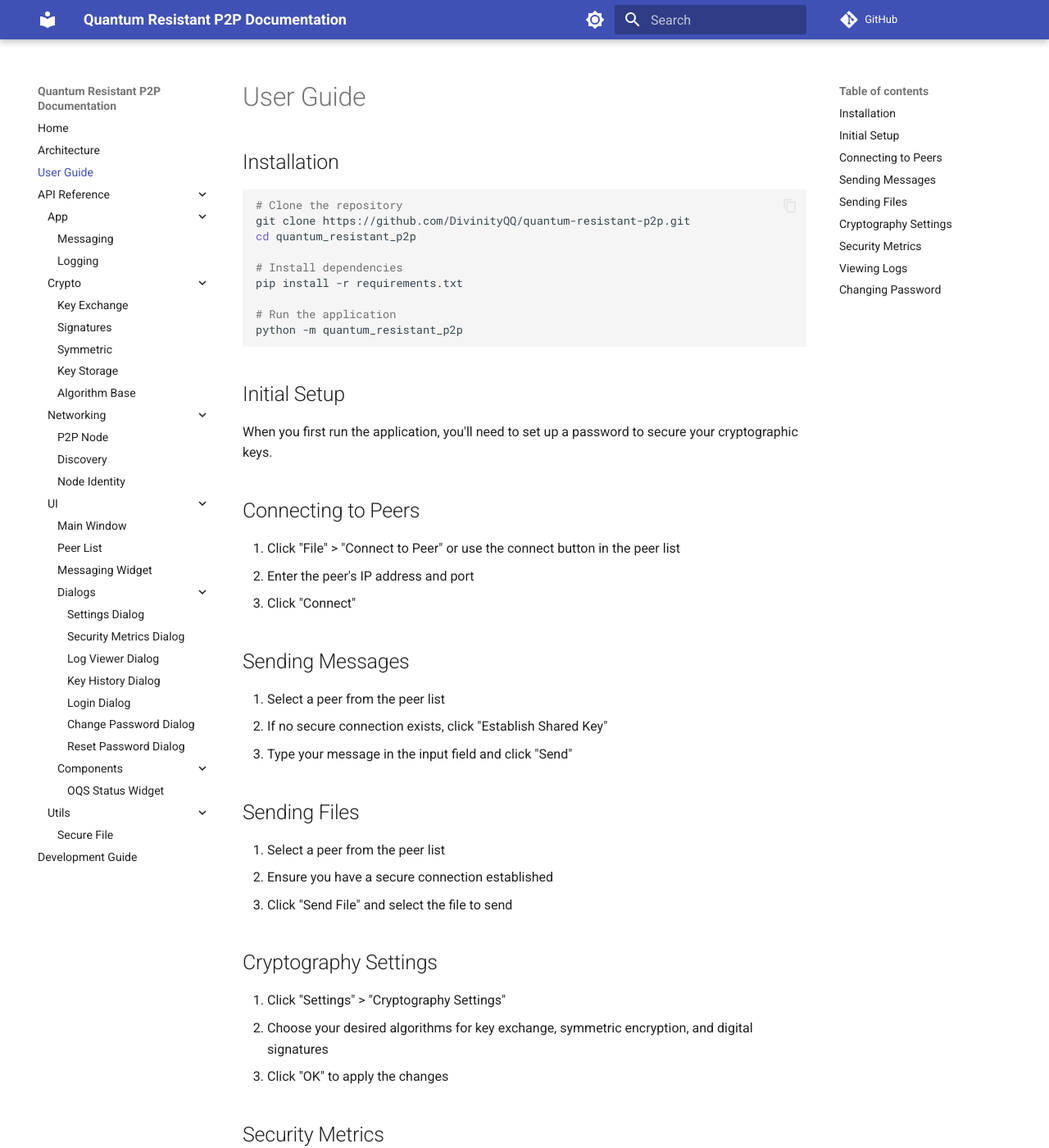
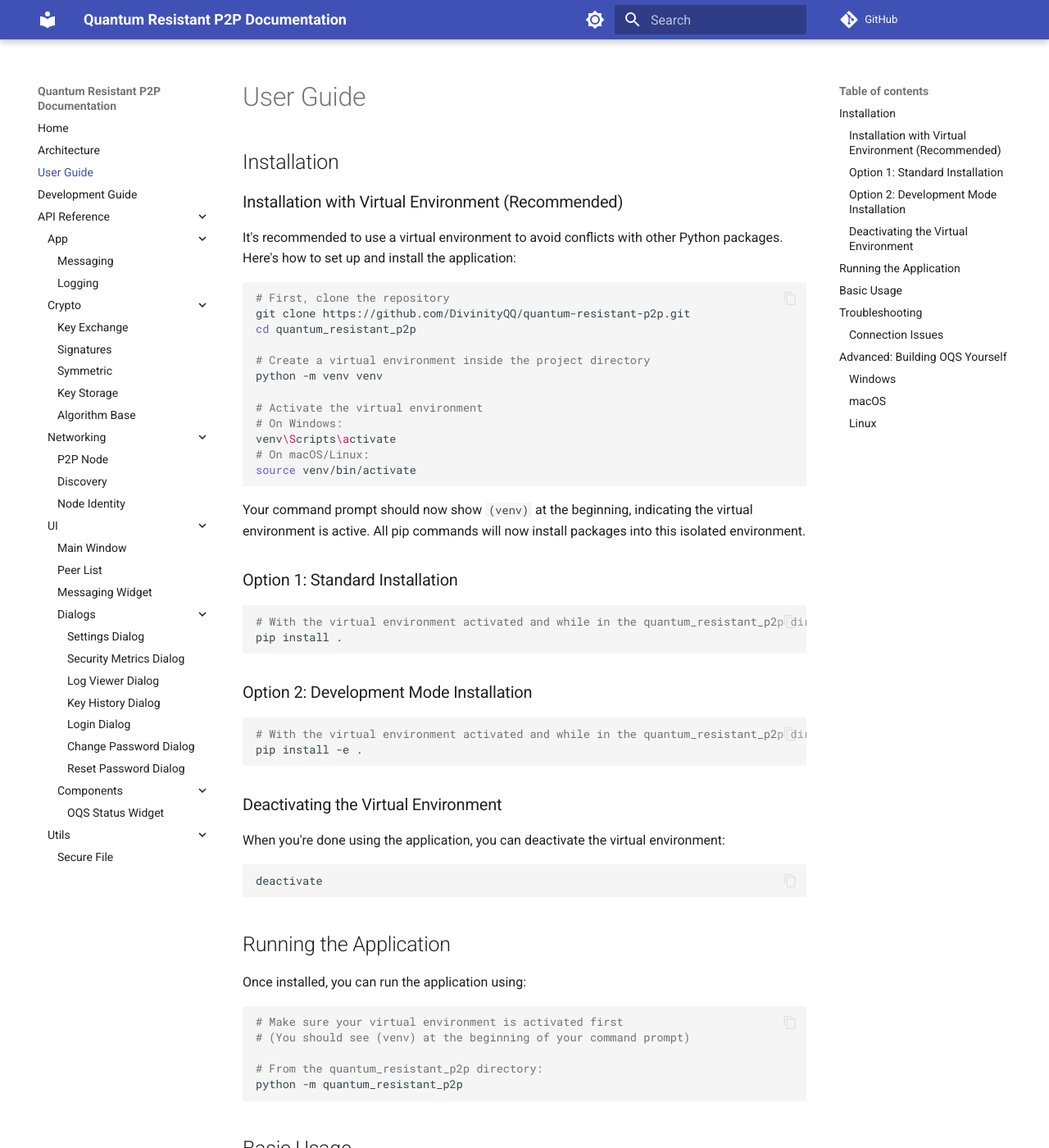
Before and after one commit to DivinityQQ/quantum-resistant-p2p, an MkDocs documentation site: the page built from docs/user-guide.md, in a window 1280 px wide and 1400 px high. Shown: the whole window at 82% size. Built offline with MkDocs 1.6.1 and Material for MkDocs 9.7.7, drawn with Linux system fonts in a browser that asks for light colours; comment, search, counter and statistics services are not loaded; some of the changed text lies outside the part shown.

````diff
--- a/docs/user-guide.md
+++ b/docs/user-guide.md
@@ -2,56 +2,131 @@
 
 ## Installation
 
+### Installation with Virtual Environment (Recommended)
+
+It's recommended to use a virtual environment to avoid conflicts with other Python packages. Here's how to set up and install the application:
+
 ```bash
-# Clone the repository
+# First, clone the repository
 git clone https://github.com/DivinityQQ/quantum-resistant-p2p.git
 cd quantum_resistant_p2p
 
-# Install dependencies
-pip install -r requirements.txt
+# Create a virtual environment inside the project directory
+python -m venv venv
 
-# Run the application
+# Activate the virtual environment
+# On Windows:
+venv\Scripts\activate
+# On macOS/Linux:
+source venv/bin/activate
+```
+
+Your command prompt should now show `(venv)` at the beginning, indicating the virtual environment is active. All pip commands will now install packages into this isolated environment.
+
+### Option 1: Standard Installation
+
+```bash
+# With the virtual environment activated and while in the quantum_resistant_p2p directory:
+pip install .
+```
+
+### Option 2: Development Mode Installation
+
+```bash
+# With the virtual environment activated and while in the quantum_resistant_p2p directory:
+pip install -e .
+```
+
+### Deactivating the Virtual Environment
+
+When you're done using the application, you can deactivate the virtual environment:
+
+```bash
+deactivate
+```
+
+## Running the Application
+
+Once installed, you can run the application using:
+
+```bash
+# Make sure your virtual environment is activated first
+# (You should see (venv) at the beginning of your command prompt)
+
+# From the quantum_resistant_p2p directory:
 python -m quantum_resistant_p2p
 ```
 
-## Initial Setup
+## Basic Usage
 
-When you first run the application, you'll need to set up a password to secure your cryptographic keys.
+1. **Start the application**
 
-## Connecting to Peers
+2. **Login**
+   - When first starting, you'll be prompted to create a password to secure your keys
+   - For subsequent launches, enter the same password
 
-1. Click "File" > "Connect to Peer" or use the connect button in the peer list
-2. Enter the peer's IP address and port
-3. Click "Connect"
+3. **Connect to Peers**
+   - The application will automatically search for peers on the local network
+   - Or click "Add Peer" to manually enter a peer's address
+   - Select a peer from the list and click "Connect"
 
-## Sending Messages
+4. **Establish Secure Connection**
+   - After connecting, click "Establish Shared Key" to perform a post-quantum key exchange
+   - This creates a secure channel protected against both classical and quantum attacks
 
-1. Select a peer from the peer list
-2. If no secure connection exists, click "Establish Shared Key"
-3. Type your message in the input field and click "Send"
+5. **Secure Messaging**
+   - Type messages in the input field and press Enter or click Send
+   - Use "Send File" to securely transfer files
 
-## Sending Files
+6. **Security Settings**
+   - Access "Crypto Settings" to customize which algorithms are used
+   - View logs and security metrics from the Settings menu
 
-1. Select a peer from the peer list
-2. Ensure you have a secure connection established
-3. Click "Send File" and select the file to send
+## Troubleshooting
 
-## Cryptography Settings
+### Connection Issues
 
-1. Click "Settings" > "Cryptography Settings"
-2. Choose your desired algorithms for key exchange, symmetric encryption, and digital signatures
-3. Click "OK" to apply the changes
+If you're having trouble connecting to peers:
 
-## Security Metrics
+1. Ensure both peers are on the same network
+2. Check if any firewall is blocking UDP port 8001 (discovery) or TCP port 8000 (communication)
+3. Try adding the peer manually with their IP address
 
-1. Click "Settings" > "Security Metrics" to view usage statistics and security information
+## Advanced: Building OQS Yourself
 
-## Viewing Logs
+If you need to build the OQS library yourself:
 
-1. Click "Settings" > "View Logs" to view the secure application logs
+### Windows
 
-## Changing Password
+```bash
+git clone https://github.com/open-quantum-safe/liboqs
+cd liboqs
+mkdir build && cd build
+cmake .. -DBUILD_SHARED_LIBS=ON -DCMAKE_WINDOWS_EXPORT_ALL_SYMBOLS=TRUE
+cmake --build . --config Release --parallel 8
+# Copy build\bin\Release\oqs.dll to quantum_resistant_p2p\vendor\lib\windows\
+```
 
-1. Click "File" > "Change Password"
-2. Enter your current password and new password
-3. Click "Change Password" to apply the change
+### macOS
+
+```bash
+brew install cmake ninja
+git clone https://github.com/open-quantum-safe/liboqs
+cd liboqs
+mkdir build && cd build
+cmake .. -DBUILD_SHARED_LIBS=ON -DOQS_BUILD_ONLY_LIB=ON
+cmake --build . --parallel 8
+# Copy build/lib/liboqs.dylib to quantum_resistant_p2p/vendor/lib/macos/
+```
+
+### Linux
+
+```bash
+sudo apt install cmake gcc ninja-build libssl-dev
+git clone https://github.com/open-quantum-safe/liboqs
+cd liboqs
+mkdir build && cd build
+cmake .. -DBUILD_SHARED_LIBS=ON -DOQS_BUILD_ONLY_LIB=ON
+cmake --build . --parallel 8
+# Copy build/lib/liboqs.so to quantum_resistant_p2p/vendor/lib/linux/
+```
--- a/mkdocs.yml
+++ b/mkdocs.yml
@@ -85,6 +85,7 @@ nav:
   - Home: index.md
   - Architecture: architecture.md
   - User Guide: user-guide.md
+  - Development Guide: dev-guide.md
   - API Reference:
     - App:
       - Overview: api/app/index.md
@@ -120,7 +121,6 @@ nav:
     - Utils:
       - Overview: api/utils/index.md
       - Secure File: api/utils/secure_file.md
-  - Development Guide: dev-guide.md
 
 # GitHub Pages specific configuration
 site_url: https://DivinityQQ.github.io/quantum-resistant-p2p/
````
Also changed, not shown: README.md (+4 -0 lines), docs/architecture.md (+16 -13 lines), docs/dev-guide.md (+21 -41 lines), docs/index.md (+10 -0 lines).
